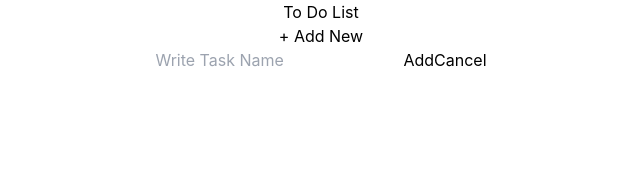
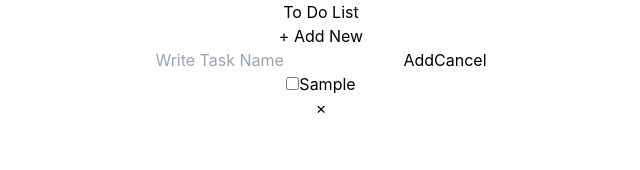
Before and after one commit to tedzchow/git-practice, a React (Create React App) app in the folder mongte/todo/: page / in a window 1280 px wide. Both pictures are taken after typing "Sample" into the empty fields and a click on the button "Add". Shown: the top 170 px of the page, without its empty margins (319-959 px from the left). Built offline with nearby package versions, Linux system fonts and the light colour scheme.

Commit message:
add: todo-list

```diff
--- a/mongte/todo/src/App.tsx
+++ b/mongte/todo/src/App.tsx
@@ -4,9 +4,13 @@ import "./App.css";
 
 function App() {
   const [todos, settodos] = React.useState<Object[]>([]);
-
   const [display, setDisplay] = React.useState<string>("hidden");
   const [title, settitle] = React.useState<string>("");
+  type Object = {
+    id: number;
+    title: string;
+    isCompleted: boolean;
+  };
   const add = (e: React.FormEvent) => {
     e.preventDefault();
     if (title !== "") {
@@ -22,6 +26,17 @@ function App() {
   };
   const addnew = (e: React.FormEvent) => {
     setDisplay("block");
+  };
+  const handleChangeChecked = (todo: Object) => {
+    const index = todos.indexOf(todo);
+    todo.isCompleted = !todo.isCompleted;
+    todos.splice(index, 1, todo);
+    settodos([...todos]);
+  };
+  const handleDelete = (id: number) => {
+    const index = todos.findIndex((todo) => todo.id === id);
+    todos.splice(index, 1);
+    settodos([...todos]);
   };
   return (
     <div className="App">
@@ -56,6 +71,30 @@ function App() {
           Cancel
         </button>
       </div>
+      <ul className="inline-block w-[60%] ml-[8%] justify-center mx-10 pt-10">
+        {todos.map((val) => (
+          <li
+            key={val.id}
+            className="text-black hover:outline rounded-xl px-5 hover:outline-1 p-3 w-full m-5 flex justify-between"
+          >
+            <div className="text-left">
+              <input
+                type="checkbox"
+                checked={val.isCompleted}
+                onChange={() => handleChangeChecked(val)}
+              />
+              <span className="text-xl mx-5">{val.title}</span>
+            </div>
+
+            <button
+              onClick={() => handleDelete(val.id)}
+              className="text-right rounded-xl mx-5"
+            >
+              &times;
+            </button>
+          </li>
+        ))}
+      </ul>
     </div>
   );
 }
```
